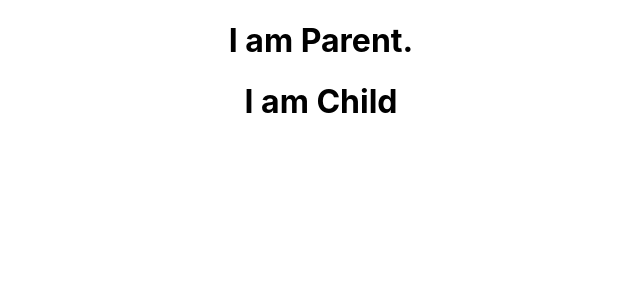
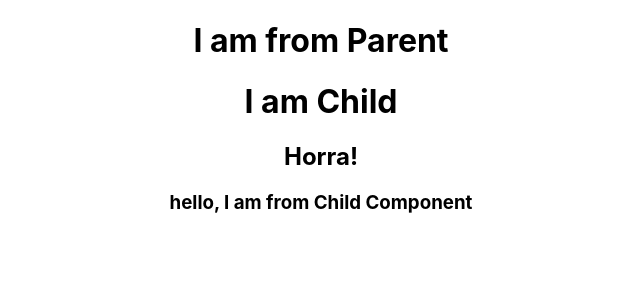
Before and after one commit to SR-Chowdhury/core-react-tutorial, a React (Create React App) app: page / in a window 1280 px wide. Shown: the top 300 px of the page, without its empty margins (319-959 px from the left). Built offline with nearby package versions, Linux system fonts and the light colour scheme.

Commit message:
4.13 Render Child Component using props

```diff
--- /dev/null
+++ b/src/L4/4.13_render_child_component.jsx
@@ -0,0 +1,26 @@
+import React from 'react';
+
+class MyApp extends React.Component {
+
+    render() {
+
+        return (
+            <div>
+                <h1>I am from Parent</h1>
+                <ChildComponent>
+                    <h2>Horra!</h2>
+                    <h3>hello, I am from Child Component</h3>
+                </ChildComponent>
+            </div>
+        )
+
+    }
+
+}
+const ChildComponent = props => (
+    <div>
+        <h1>I am Child</h1>
+        {props.children}
+    </div>
+)
+export default MyApp;
--- a/src/components/app.jsx
+++ b/src/components/app.jsx
@@ -7,7 +7,8 @@ import React from 'react';
 // import MyApp from '../L4/4.9_reuse_component';
 // import MyApp from '../L4/4.10 Props/4.10_props_react';
 // import MyApp from '../L4/4.11 Modify Profile/index';
-import MyApp from '../L4/4.12_pass_func';
+// import MyApp from '../L4/4.12_pass_func';
+import MyApp from '../L4/4.13_render_child_component';
 
 class App extends React.Component {
 
```
